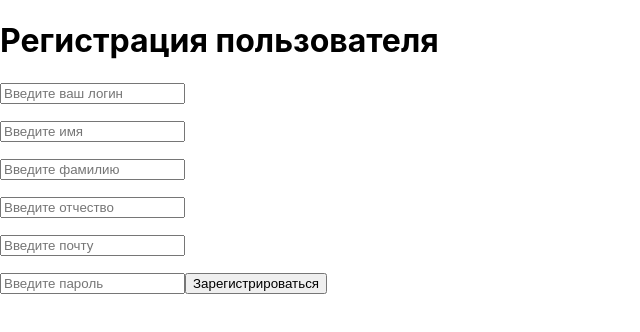
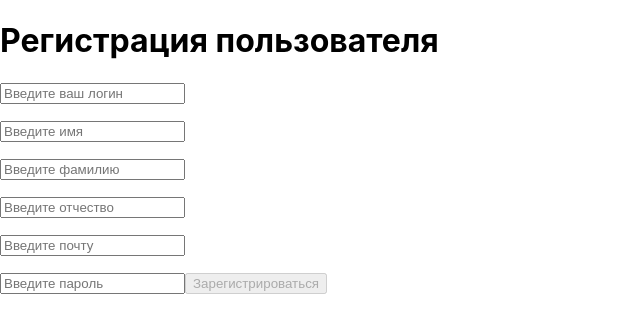
Before and after one commit to Qidro/client-grade, a React (Create React App) app: page / in a window 1280 px wide. Shown: the top 332 px of the page, without its empty margins (0-640 px from the left). Built offline with nearby package versions, Linux system fonts and the light colour scheme; the HTML template or start-up script is replaced by a standard one.

Commit message:
Creating func for visibal button

```diff
--- a/src/components/Registration/Registration.tsx
+++ b/src/components/Registration/Registration.tsx
@@ -1,4 +1,4 @@
-import { useState } from "react"
+import { useEffect, useState } from "react"
 import { Registration } from "../../data/Registration"
 
 interface ProductProps{
@@ -21,6 +21,7 @@ export function Reg()
     const [PatronymicDirty, SetPatronymicDirty] = useState(false)
     const [emailDirty, SetEmailDirty] = useState(false)
     const [passwordDirty, SetPasswordDirty] = useState(false)
+    const[formValid, setFormValid] = useState(false)
 
     const [loginError, setLoginError] = useState('Логин не может быть пустым')
     const [firstNameError, setFirstNameError] = useState('Имя не может быть пустым')
@@ -130,6 +131,18 @@ export function Reg()
         }
     }
 
+    //функция отвечающая за вижимость кнопки по состоянию веденных полей
+    useEffect( () =>{
+        if(loginError || firstNameError || lastNameError || PatronymicError || emailError || passwordError)
+        {
+            setFormValid(false)
+        }
+        else{
+            setFormValid(true)
+        }
+    }
+    )
+
     return (
         <div className="reg">
             <h1>Регистрация пользователя</h1>
@@ -157,7 +170,7 @@ export function Reg()
             <p></p>
             {(passwordDirty && passwordError) && <div style={{color:'red'}}>{passwordError}</div>}
             <input onChange={e => passwordHander(e)} value={password} onBlur={e => blurHandler(e)} name = "password" type="text" placeholder="Введите пароль" />
-            <button type="submit">Зарегистрироваться</button>
+            <button disabled={!formValid} type="submit">Зарегистрироваться</button>
         </div>
     );
 
```
